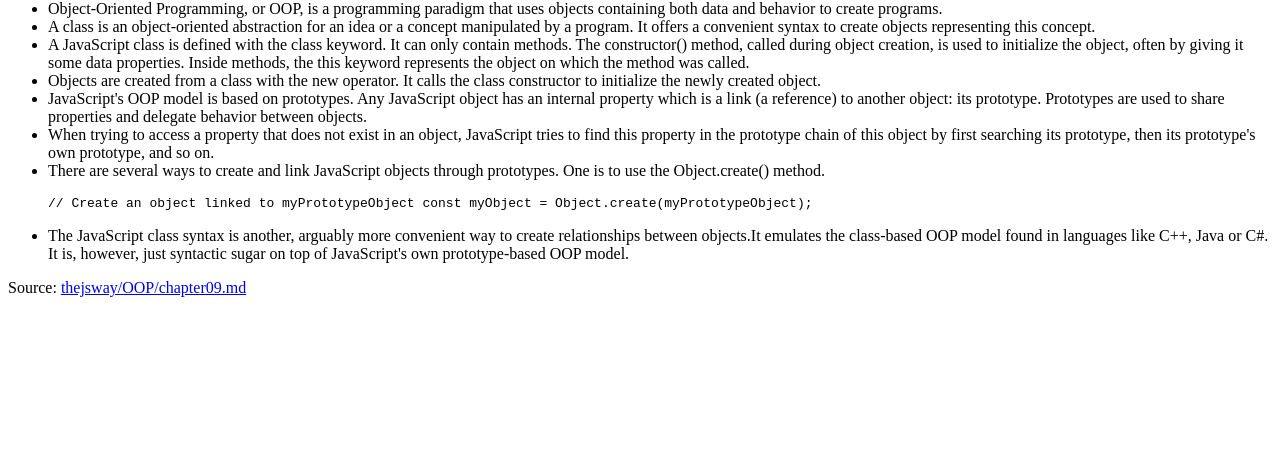
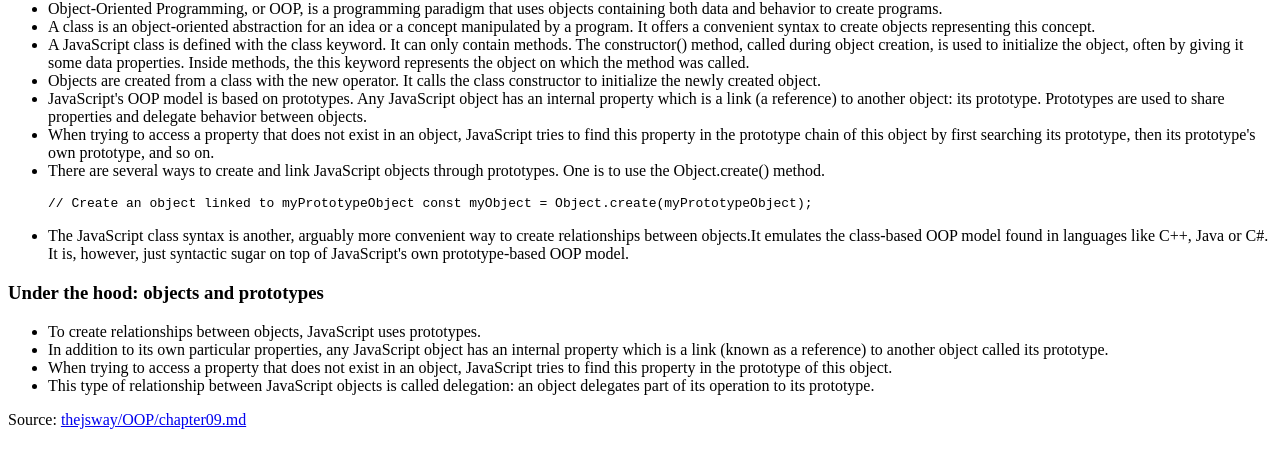
Before and after one commit to yugmani/thejsway-oop-9, a website: page index.html in a window 1280 px wide. Shown: the part 66-534 px from the top of the page. Drawn offline with Linux system fonts and the light colour scheme.

Commit message:
objects and prototypes

```diff
--- a/index.html
+++ b/index.html
@@ -50,6 +50,25 @@
       sugar on top of JavaScript's own prototype-based OOP model.
     </li>
   </ul>
+  <h3>Under the hood: objects and prototypes</h3>
+  <ul>
+    <li>
+      To create relationships between objects, JavaScript uses prototypes.
+    </li>
+    <li>
+      In addition to its own particular properties, any JavaScript object has an
+      internal property which is a link (known as a reference) to another object
+      called its prototype.
+    </li>
+    <li>
+      When trying to access a property that does not exist in an object,
+      JavaScript tries to find this property in the prototype of this object.
+    </li>
+    <li>
+      This type of relationship between JavaScript objects is called delegation:
+      an object delegates part of its operation to its prototype.
+    </li>
+  </ul>
 
   <p>
     Source:
```
Also changed, not shown: index.js (+28 -0 lines).
